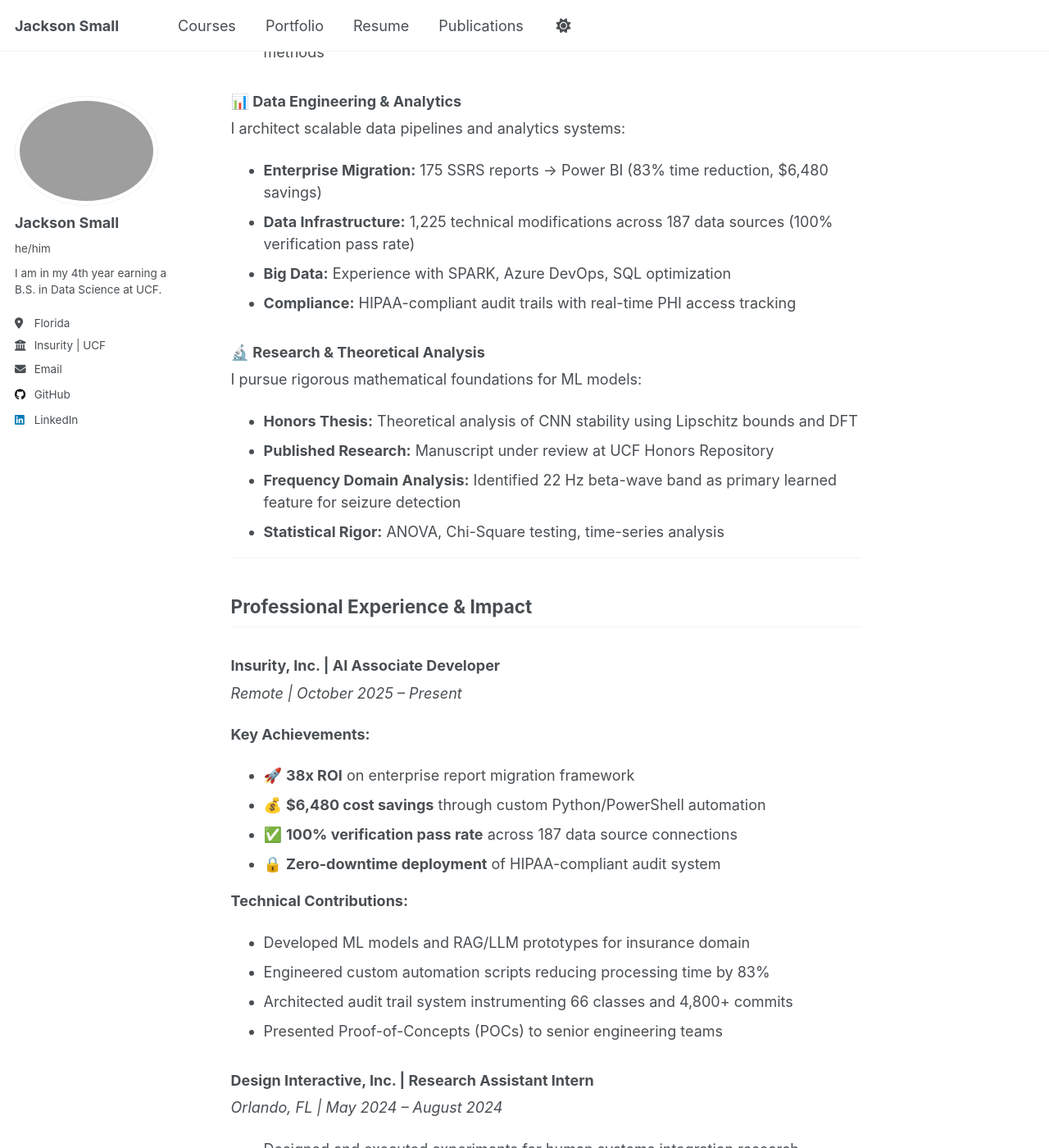
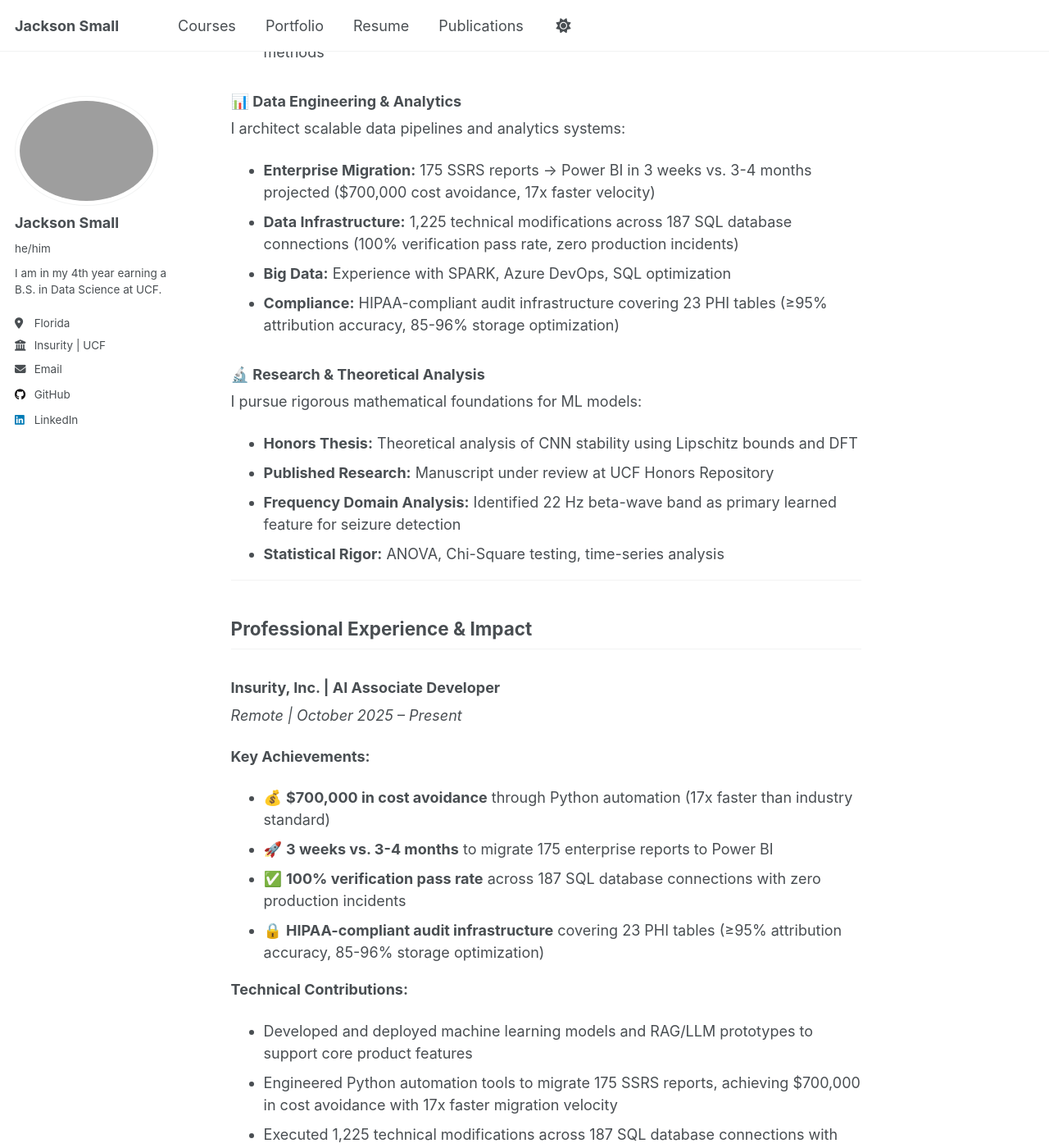
Before and after one commit to jacksonSmall/jacksonSmall.github.io, a Jekyll site: the page built from _pages/about.md, in a window 1280 px wide and 1400 px high, scrolled down 841 px. Shown: the whole window at 82% size. Built offline with Jekyll 4.4.1, drawn with Linux system fonts in a browser that asks for light colours; a script that is not in the unit is left out; some of the changed text lies outside the part shown.

Commit message:
Update resume and metrics with accurate Insurity achievements
- Replace cv.pdf with latest resume (Jan 2026)
- Update cost avoidance: $6,480 → $700,000
- Add 17x migration velocity metric
- Add HIPAA metrics: 23 PHI tables, ≥95% attribution, 85-96% storage optimization
- Update timeline: 3 weeks vs. 3-4 months projected
- Clarify 187 SQL database connections (not just data sources)
- Add zero production incidents metric

```diff
--- a/_pages/about.md
+++ b/_pages/about.md
@@ -9,7 +9,7 @@ redirect_from:
 
 ## Hello! I'm Jackson Small
 
-I am a Data Science student at the **University of Central Florida's Burnett Honors College** (GPA: 3.828/4.0, expected graduation May 2026) and an **AI Associate Developer at Insurity, Inc.**, where I build RAG/LLM prototypes and engineer enterprise-scale data migrations that have delivered a **38x ROI**.
+I am a Data Science student at the **University of Central Florida's Burnett Honors College** (GPA: 3.828/4.0, expected graduation May 2026) and an **AI Associate Developer at Insurity, Inc.**, where I build RAG/LLM prototypes and engineer enterprise-scale data migrations that have delivered **$700,000 in cost avoidance** with **17x faster velocity**.
 
 My work bridges **theoretical rigor** and **production engineering**—from proving Lipschitz stability bounds in CNNs for my Honors Thesis to deploying HIPAA-compliant audit systems handling 4,800+ commits. I'm passionate about applying statistical modeling and deep learning to solve high-impact problems in healthcare, insurance, and beyond.
 
@@ -26,10 +26,10 @@ I develop end-to-end ML systems that go from research to production:
 
 ### 📊 Data Engineering & Analytics
 I architect scalable data pipelines and analytics systems:
-- **Enterprise Migration:** 175 SSRS reports → Power BI (83% time reduction, $6,480 savings)
-- **Data Infrastructure:** 1,225 technical modifications across 187 data sources (100% verification pass rate)
+- **Enterprise Migration:** 175 SSRS reports → Power BI in 3 weeks vs. 3-4 months projected ($700,000 cost avoidance, 17x faster velocity)
+- **Data Infrastructure:** 1,225 technical modifications across 187 SQL database connections (100% verification pass rate, zero production incidents)
 - **Big Data:** Experience with SPARK, Azure DevOps, SQL optimization
-- **Compliance:** HIPAA-compliant audit trails with real-time PHI access tracking
+- **Compliance:** HIPAA-compliant audit infrastructure covering 23 PHI tables (≥95% attribution accuracy, 85-96% storage optimization)
 
 ### 🔬 Research & Theoretical Analysis
 I pursue rigorous mathematical foundations for ML models:
@@ -46,16 +46,16 @@ I pursue rigorous mathematical foundations for ML models:
 *Remote | October 2025 – Present*
 
 **Key Achievements:**
-- 🚀 **38x ROI** on enterprise report migration framework
-- 💰 **$6,480 cost savings** through custom Python/PowerShell automation
-- ✅ **100% verification pass rate** across 187 data source connections
-- 🔒 **Zero-downtime deployment** of HIPAA-compliant audit system
+- 💰 **$700,000 in cost avoidance** through Python automation (17x faster than industry standard)
+- 🚀 **3 weeks vs. 3-4 months** to migrate 175 enterprise reports to Power BI
+- ✅ **100% verification pass rate** across 187 SQL database connections with zero production incidents
+- 🔒 **HIPAA-compliant audit infrastructure** covering 23 PHI tables (≥95% attribution accuracy, 85-96% storage optimization)
 
 **Technical Contributions:**
-- Developed ML models and RAG/LLM prototypes for insurance domain
-- Engineered custom automation scripts reducing processing time by 83%
-- Architected audit trail system instrumenting 66 classes and 4,800+ commits
-- Presented Proof-of-Concepts (POCs) to senior engineering teams
+- Developed and deployed machine learning models and RAG/LLM prototypes to support core product features
+- Engineered Python automation tools to migrate 175 SSRS reports, achieving $700,000 in cost avoidance with 17x faster migration velocity
+- Executed 1,225 technical modifications across 187 SQL database connections with 100% verification pass rate
+- Built comprehensive HIPAA audit infrastructure covering 23 PHI tables with SQL triggers, role-based access controls, and field masking
 
 ### Design Interactive, Inc. | Research Assistant Intern
 *Orlando, FL | May 2024 – August 2024*
```
Also changed, not shown: _pages/resume.md (+1 -1 lines), 1 other file.
